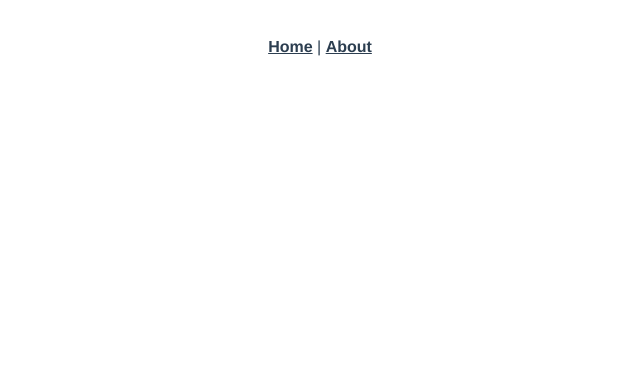
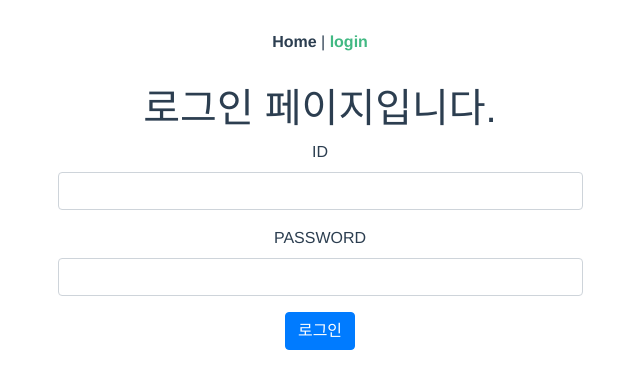
Before and after one commit to GyuReeKim/todo-project_todo-front, a Vue app: page /login in a window 1280 px wide. Shown: the top 388 px of the page, without its empty margins (320-960 px from the left). Built offline with nearby package versions, Linux system fonts and the light colour scheme.

Commit message:
login 구조 완성

```diff
--- a/public/index.html
+++ b/public/index.html
@@ -5,7 +5,8 @@
     <meta http-equiv="X-UA-Compatible" content="IE=edge">
     <meta name="viewport" content="width=device-width,initial-scale=1.0">
     <link rel="icon" href="<%= BASE_URL %>favicon.ico">
-    <title>todo-front</title>
+    <title>Todo App</title>
+    <link rel="stylesheet" href="https://stackpath.bootstrapcdn.com/bootstrap/4.3.1/css/bootstrap.min.css" integrity="sha384-ggOyR0iXCbMQv3Xipma34MD+dH/1fQ784/j6cY/iJTQUOhcWr7x9JvoRxT2MZw1T" crossorigin="anonymous">
   </head>
   <body>
     <noscript>
--- a/src/App.vue
+++ b/src/App.vue
@@ -2,9 +2,11 @@
   <div id="app">
     <div id="nav">
       <router-link to="/">Home</router-link> |
-      <router-link to="/about">About</router-link>
+      <router-link to="/login">login</router-link>
     </div>
-    <router-view/>
+    <div class="container">
+      <router-view/>
+    </div>
   </div>
 </template>
 
--- /dev/null
+++ b/src/components/LoginForm.vue
@@ -0,0 +1,24 @@
+<template>
+  <!-- template에는 하나의 요소만 필요 -->
+  <div class="login-div col-6 offset-3">
+    <div class="form-group">
+      <label for="id">ID</label>
+      <input id="id" class="form-control" type="text">
+    </div>
+    <div class="form-group">
+      <label for="password">PASSWORD</label>
+      <input id="password" class="form-control" type="password">
+    </div>
+    <button class="btn btn-primary">로그인</button>
+  </div>
+</template>
+
+<script>
+export default {
+
+}
+</script>
+
+<style>
+
+</style>
--- a/src/main.js
+++ b/src/main.js
@@ -1,10 +1,10 @@
 import Vue from 'vue'
-import App from './App.vue'
-import router from './router'
+import App from './App.vue' // 추가
+import router from './router' // 추가
 
 Vue.config.productionTip = false
 
 new Vue({
-  router,
+  router, // 추가
   render: h => h(App)
 }).$mount('#app')
--- a/src/router/index.js
+++ b/src/router/index.js
@@ -1,22 +1,21 @@
 import Vue from 'vue'
-import VueRouter from 'vue-router'
-import Home from '../views/Home.vue'
+import VueRouter from 'vue-router' // 추가
+import Home from '../views/Home.vue' // 추가
+import Login from '../views/Login.vue' // Login 불러오기
 
 Vue.use(VueRouter)
 
 const routes = [
   {
-    path: '/',
+    path: '/', // 어떤 경로를 불러올지
     name: 'home',
-    component: Home
+    component: Home // 어떤 이름으로 불러올지
   },
+  // Login 컴포넌트 등록
   {
-    path: '/about',
-    name: 'about',
-    // route level code-splitting
-    // this generates a separate chunk (about.[hash].js) for this route
-    // which is lazy-loaded when the route is visited.
-    component: () => import(/* webpackChunkName: "about" */ '../views/About.vue')
+    path: '/login',
+    name: 'login',
+    component: Login
   }
 ]
 
--- /dev/null
+++ b/src/views/Login.vue
@@ -0,0 +1,21 @@
+<template>
+  <div class="login">
+  <h1>로그인 페이지입니다.</h1>
+  <LoginForm/>
+  </div>
+
+</template>
+
+<script>
+import LoginForm from '../components/LoginForm.vue'
+export default {
+  name: 'Login',
+  components: {
+    LoginForm
+  }
+}
+</script>
+
+<style>
+
+</style>
```
